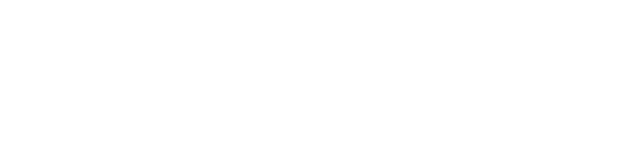
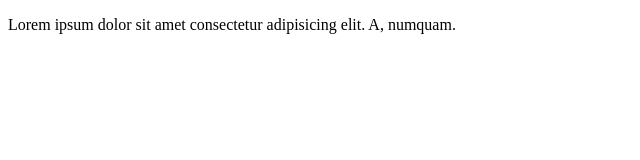
Before and after one commit to YupitoUM/pengyu.github.io, a plain HTML site: page index.html in a window 1280 px wide. Shown: the whole page, without its empty margins (0-640 px from the left). Drawn offline with Linux system fonts and the light colour scheme.

Commit message:
Added paragraph

```diff
--- a/index.html
+++ b/index.html
@@ -5,5 +5,7 @@
     <meta name="viewport" content="width=device-width, initial-scale=1.0" />
     <title>Document</title>
   </head>
-  <body></body>
+  <body>
+    <p>Lorem ipsum dolor sit amet consectetur adipisicing elit. A, numquam.</p>
+  </body>
 </html>
```
